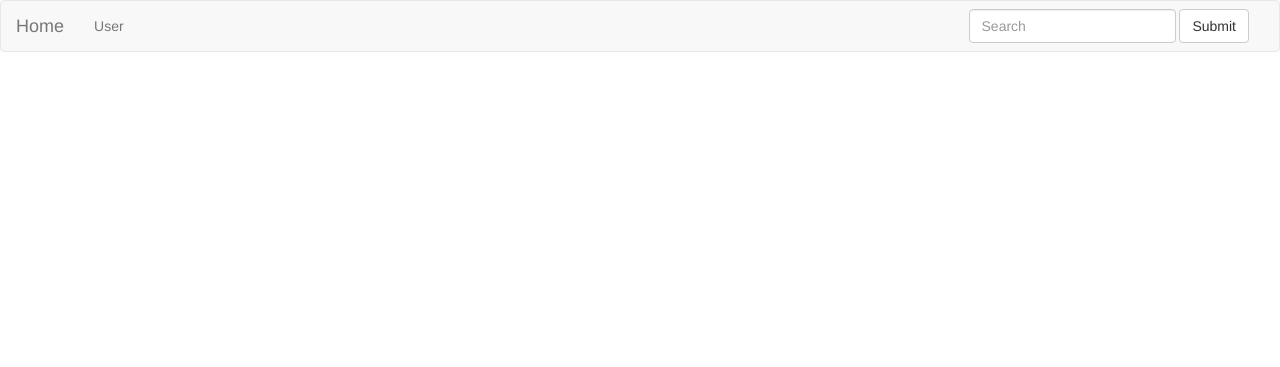
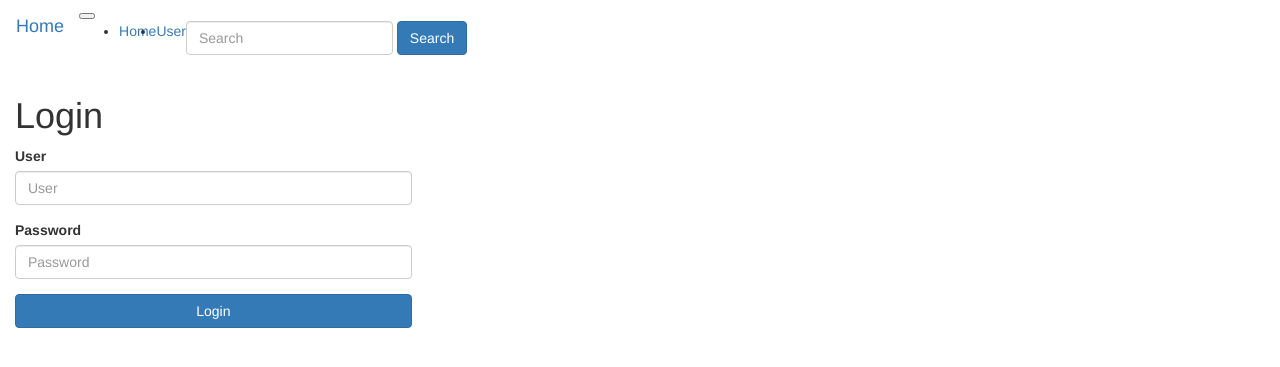
Before and after one commit to AndersonBatalha/flask, a Flask app: page /login in a window 1280 px wide. Shown: the top 367 px of the page. Run offline with Flask 2, Linux system fonts and the light colour scheme; some libraries are stand-ins or nearby versions.

Commit message:
Modificados templates base, index e login

```diff
--- a/app/templates/auth/login.html
+++ b/app/templates/auth/login.html
@@ -5,7 +5,33 @@
     Login
 {% endblock %}
 
-{% block page_content %}
-    <h1>Login</h1>
-    {{ wtf.quick_form(form) }}
+{% block content %}
+    <div class="container-fluid">
+        <div class="row justify-content-center">
+            <div class="col-sm-12 col-md-6 col-xs-4 col-lg-4">
+                <h1 class="my-4">Login</h1>
+
+                <form method="POST" role="form">
+                    {{ form.csrf_token }}
+
+                    {% if form.errors %}
+                        {% for field in form %}
+                            {% if field.errors %}
+                                {% for error in field.errors %}
+                                    <div class="alert alert-danger" role="alert">
+                                        {{ field.name }}: {{ error }}
+                                    </div>
+                                {% endfor %}
+                            {% endif %}
+                        {% endfor %}
+                    {% endif %}
+
+                    {{ wtf.form_field(form.username, class='form-control', placeholder=form.username.label.text) }}
+                    {{ wtf.form_field(form.password, class='form-control', placeholder=form.password.label.text) }}
+                    {{ wtf.form_field(form.submit, class='btn btn-block btn-primary') }}
+                </form>
+
+            </div>
+        </div>
+    </div>
 {% endblock %}
--- a/app/templates/base.html
+++ b/app/templates/base.html
@@ -5,32 +5,27 @@
 {% endblock %}
 
 {% block navbar %}
-    <nav class="navbar navbar-default" role="navigation">
-      <div class="container-fluid">
-        <div class="navbar-header">
-          <button type="button" class="navbar-toggle" data-toggle="collapse" data-target="#bs-example-navbar-collapse-1">
-            <span class="sr-only">Toggle navigation</span>
-            <span class="icon-bar"></span>
-            <span class="icon-bar"></span>
-            <span class="icon-bar"></span>
-          </button>
-          <a class="navbar-brand" href="/">Home</a>
+    <nav class="navbar navbar-expand-lg navbar-light bg-light">
+        <a class="navbar-brand" href="/">Home</a>
+        <button class="navbar-toggler" type="button" data-toggle="collapse" data-target="#navbarSupportedContent" aria-controls="navbarSupportedContent" aria-expanded="false" aria-label="Toggle navigation">
+            <span class="navbar-toggler-icon"></span>
+        </button>
+
+        <div class="collapse navbar-collapse" id="navbarSupportedContent">
+            <ul class="navbar-nav mr-auto">
+                <li class="nav-item">
+                    <a class="nav-link" href="/">Home</a>
+                </li>
+                <li class="nav-item">
+                    <a class="nav-link" href="/user/mundo">User</a>
+                </li>
+            </ul>
+            <form class="form-inline my-2 my-lg-0">
+                <input class="form-control mr-sm-2" type="search" placeholder="Search" aria-label="Search">
+                <button class="btn btn-primary my-2 my-sm-0" type="submit">Search</button>
+            </form>
         </div>
-
-        <div class="collapse navbar-collapse" id="bs-example-navbar-collapse-1">
-          <ul class="nav navbar-nav">
-            <li><a href="/user/mundo">User</a></li>
-          </ul>
-          <form class="navbar-form navbar-right" role="search">
-            <div class="form-group">
-              <input type="text" class="form-control" placeholder="Search">
-            </div>
-            <button type="submit" class="btn btn-default">Submit</button>
-          </form>
-        </div>
-      </div>
     </nav>
-
 {% endblock %}
 
 {% block page_content %}
```
Also changed, not shown: app/templates/index.html (+11 -1 lines).
